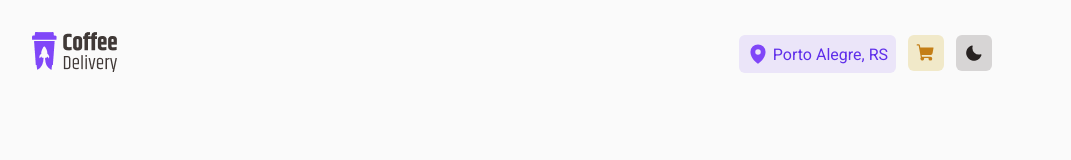
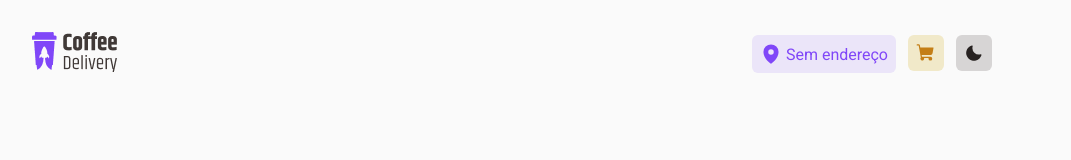
Before and after one commit to VitorFernandes-JS/02-desafio-coffee-delivery, a React (Vite) app: page /cart in a window 1280 px wide. Shown: the top 160 px of the page, without its empty margins (128-1199 px from the left). Built offline with nearby package versions, Linux system fonts and the light colour scheme.

Commit message:
fix: changes in FinishedOrder

```diff
--- a/src/components/Header/index.tsx
+++ b/src/components/Header/index.tsx
@@ -5,15 +5,18 @@ import {
   HeaderContainer,
   DivNumberItensInCart,
   ButtonMoon,
+  DivCityAndUF
 } from "./style";
 import LogoDefault from "../../assets/logo.png";
 import LogoDark from "../../assets/logo-dark.png";
 import { MapPin, Moon, ShoppingCart } from "phosphor-react";
 import { NavLink } from "react-router-dom";
 import { useCoffeInformationsContext } from "../../contexts/CoffeeInformationsContext";
+import { useAddressInformationsContext } from "../../contexts/AddressInformationsContext";
 
 export function Header() {
   const { coffees, addToCart, setTheme, theme } = useCoffeInformationsContext();
+  const { data } = useAddressInformationsContext();
 
   const numberOfCoffeesSelectedForTheCart = coffees.filter(
     (item) => item.quantity
@@ -21,8 +24,9 @@ export function Header() {
 
   function handleTheme() {
     if (theme === false) {
-      return setTheme(true) ;
-    } return setTheme(false);
+      return setTheme(true);
+    }
+    return setTheme(false);
   }
 
   return (
@@ -34,7 +38,17 @@ export function Header() {
         <NavLink to="/cart" title="Endereço" style={{ textDecoration: "none" }}>
           <DivAdress>
             <MapPin size={22} weight="fill" />
-            <a href="#">Porto Alegre, RS</a>
+            {data.city === "" ? (
+              <span>Sem endereço</span>
+            ) : (
+              <DivCityAndUF>
+              <span>
+                {data.city},
+              </span>
+              <span> {data.uf}
+              </span>
+            </DivCityAndUF>
+            )}
           </DivAdress>
         </NavLink>
 
@@ -58,9 +72,9 @@ export function Header() {
           </ButtonShoppingCart>
         </NavLink>
         <div>
-        <ButtonMoon title="Tema" onClick={handleTheme}>
-          <Moon size={20} weight="fill" />
-        </ButtonMoon>
+          <ButtonMoon title="Tema" onClick={handleTheme}>
+            <Moon size={20} weight="fill" />
+          </ButtonMoon>
         </div>
       </DivAdressAndShoppingCart>
     </HeaderContainer>
--- a/src/components/Header/style.ts
+++ b/src/components/Header/style.ts
@@ -91,3 +91,13 @@ export const ButtonMoon = styled.button`
     opacity: 0.85;
   }
 `;
+
+export const DivCityAndUF = styled.div`
+  span:first-child {
+    text-transform: capitalize;
+  }
+
+  span:last-child {
+    text-transform: uppercase;
+  }
+`;
--- a/src/main.tsx
+++ b/src/main.tsx
@@ -1,12 +1,15 @@
 import React from "react";
 import ReactDOM from "react-dom/client";
 import { App } from "./App";
+import { AddressInformationsContextProvider } from "./contexts/AddressInformationsContext";
 import { CoffeeInformationsContextProvider } from "./contexts/CoffeeInformationsContext";
 
 ReactDOM.createRoot(document.getElementById("root") as HTMLElement).render(
   <React.StrictMode>
     <CoffeeInformationsContextProvider>
-      <App />
+      <AddressInformationsContextProvider>
+        <App />
+      </AddressInformationsContextProvider>
     </CoffeeInformationsContextProvider>
   </React.StrictMode>
 );
--- a/src/pages/Cart/index.tsx
+++ b/src/pages/Cart/index.tsx
@@ -50,6 +50,7 @@ interface AddressFormData {
 
 export function Cart() {
   const { coffees } = useCoffeInformationsContext();
+  const { data, setData } = useAddressInformationsContext();
 
   const navigate = useNavigate();
 
@@ -68,8 +69,16 @@ export function Cart() {
 
   const { handleSubmit, watch, reset } = newAddrressForm;
 
-  function handleForm() {
+  function handleForm(data: any) {
     reset();
+    console.log(data)
+    setData({
+      street: data.street,
+      number: data.number,
+      district: data.district,
+      city: data.city,
+      uf: data.uf,
+    })
     navigate("/finished-order");
   }
 
--- a/src/pages/FinishedOrder/index.tsx
+++ b/src/pages/FinishedOrder/index.tsx
@@ -14,12 +14,14 @@ import {
   Border,
   DivBody,
   DivImg,
+  DivAdress
 } from "./style";
 import { useCoffeInformationsContext } from "../../contexts/CoffeeInformationsContext";
 import { useAddressInformationsContext } from "../../contexts/AddressInformationsContext";
 export function FinishedOrder() {
   const { clickInButton } = useCoffeInformationsContext();
   const { data } = useAddressInformationsContext();
+  console.log("data: ", data);
 
   return (
     <>
@@ -37,13 +39,14 @@ export function FinishedOrder() {
                 <DivMap>
                   <MapPin weight="fill" size={16} />
                 </DivMap>
-                <div>
+                <DivAdress>
                   <span>
                     Entrega em {data.street}, {data.number}
                     <br />
-                    {data.district} - {data.city}, {data.uf}
+                    {data.district} - {data.city},
                   </span>
-                </div>
+                    <span> {data.uf}</span>
+                </DivAdress>
               </DivMapAndText>
 
               <DivTimerAndText>
--- a/src/pages/FinishedOrder/style.ts
+++ b/src/pages/FinishedOrder/style.ts
@@ -139,6 +139,16 @@ export const DivDollar = styled.div`
   border-radius: 999px;
 `;
 
+export const DivAdress = styled.div`
+  span:first-child {
+    text-transform: capitalize;
+  }
+
+  span:last-child {
+    text-transform: uppercase;
+  }
+`
+
 export const DivImg = styled.div`
   margin-top: 3.75rem;
   margin-left: 4rem;
```
